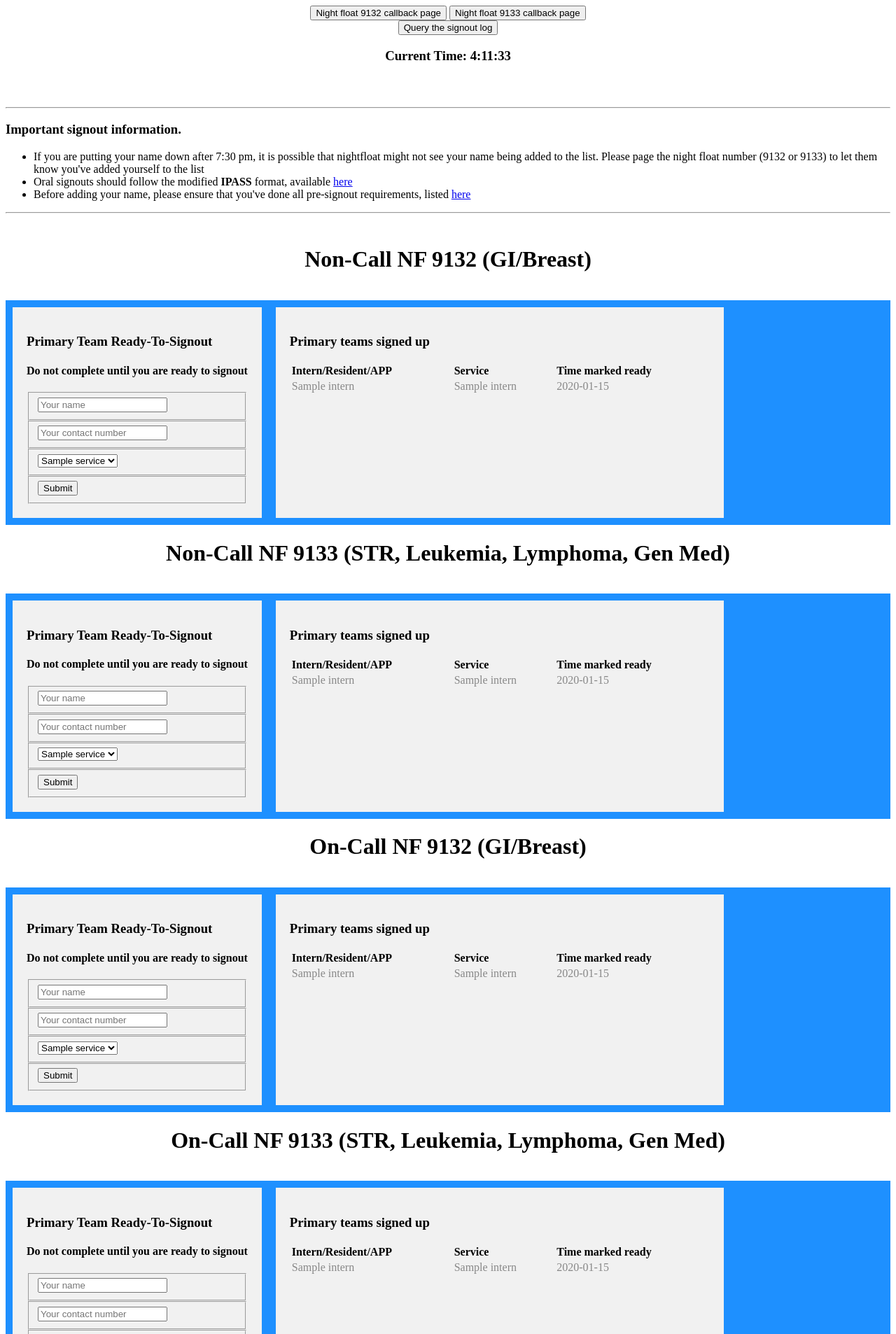
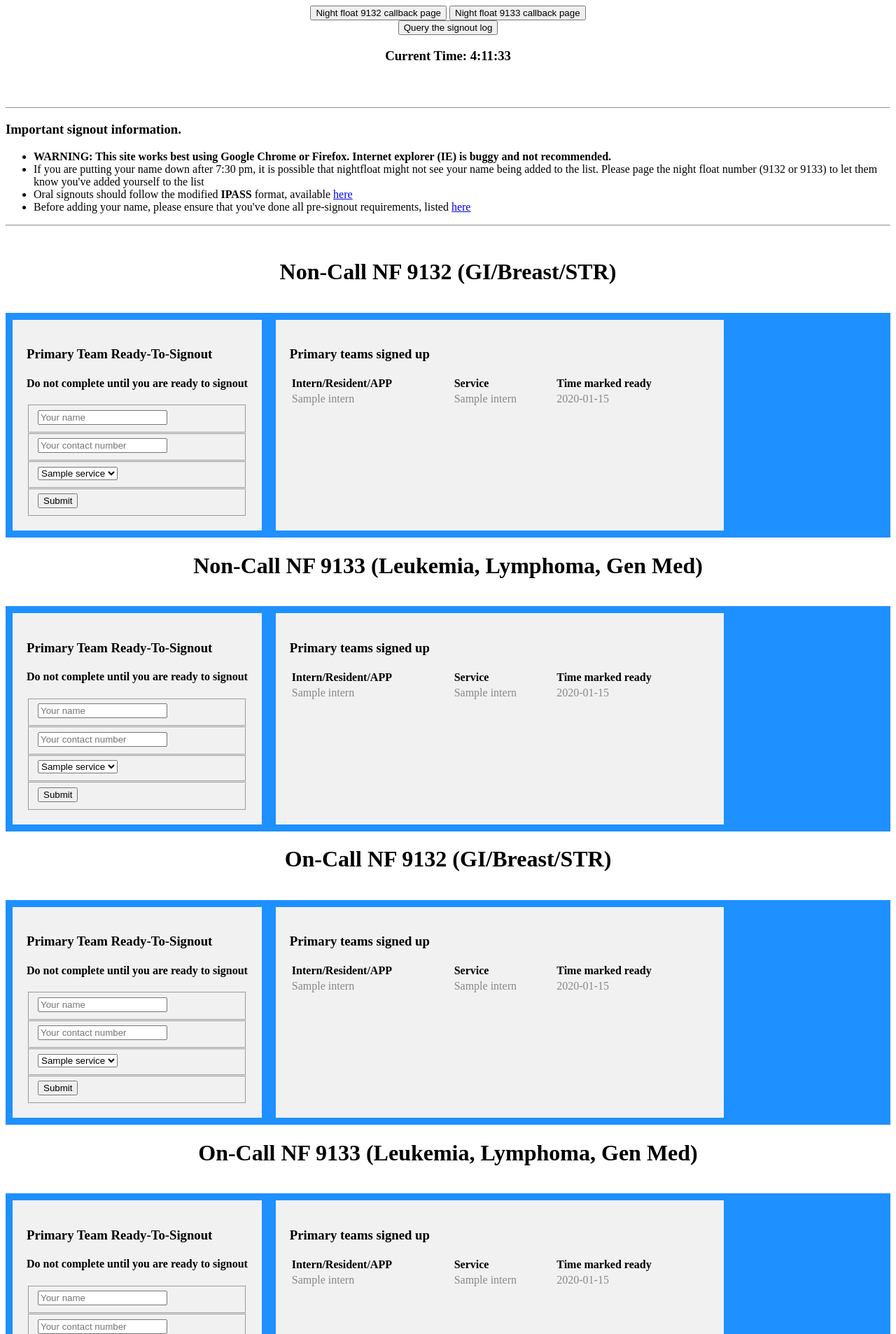
Before and after one commit to rosenbergdm/signout, a Flask app: template templates/submission.html in a window 1280 px wide. Shown: the top 1906 px of the page at 70% size. Run offline with Flask 2, Linux system fonts and the light colour scheme; the template is opened without the code that fills it: most values are stand-ins (such as "Sample title", 1, 10 or a date in 2020); parts of the project's set-up code (start-up, migrations or seed data) failed here and were passed over; some libraries are stand-ins or nearby versions.

Commit message:
Fix to warn best to use chrome (due to reported issue with time falling out of sync)

```diff
--- a/templates/submission.html
+++ b/templates/submission.html
@@ -20,6 +20,7 @@
 <hr>
 <h3>Important signout information.</h3>
 <ul>
+  <li><strong>WARNING: This site works best using Google Chrome or Firefox.  Internet explorer (IE) is buggy and not recommended.</strong></li>
   <li>If you are putting your name down after 7:30 pm, it is possible that nightfloat might not see your name being added to the list.  Please page the night float number (9132 or 9133) to let them know you've added yourself to the list</li>
   <li>Oral signouts should follow the modified <strong>IPASS</strong> format, available <a href="/static/mskcc_ipass.pdf">here</a></li>
   <li>Before adding your name, please ensure that you've done all pre-signout requirements, listed <a href="/static/pre_signout_checklist.pdf">here</a></li>
@@ -28,7 +29,7 @@
 <br>
 
   <!-- NON-CALL SOLID TUMOR -->
-  <center><h1>Non-Call NF 9132 (GI/Breast)</h1></center><br>
+  <center><h1>Non-Call NF 9132 (GI/Breast/STR)</h1></center><br>
     <div class="flex-container">
     <div class="submissionform">
       <form id="signoutready" action="" method="POST">
@@ -76,7 +77,7 @@
   </div>
 
   <!-- NON-CALL LIQUID TUMOR / Gen Med -->
-  <center><h1>Non-Call NF 9133 (STR, Leukemia, Lymphoma, Gen Med)</h1></center><br>
+  <center><h1>Non-Call NF 9133 (Leukemia, Lymphoma, Gen Med)</h1></center><br>
   <div class="flex-container">
     <div class="submissionform">
       <form id="signoutready" action="" method="POST">
@@ -125,7 +126,7 @@
 
 
   <!-- CALL SOLID TUMOR -->
-  <center><h1>On-Call NF 9132 (GI/Breast)</h1></center><br>
+  <center><h1>On-Call NF 9132 (GI/Breast/STR)</h1></center><br>
   <div class="flex-container">
     <div class="submissionform">
       <form id="signoutready" action="" method="POST">
@@ -174,7 +175,7 @@
 
     <!-- CALL LIQUID TUMOR / Gen Med -->
 
-  <h1 align="center">On-Call NF 9133 (STR, Leukemia, Lymphoma, Gen Med)</h1><br>
+  <h1 align="center">On-Call NF 9133 (Leukemia, Lymphoma, Gen Med)</h1><br>
   <div class="flex-container">
     <div class="submissionform">
       <form id="signoutready" action="" method="POST">
--- a/templates/submission_weekend.html
+++ b/templates/submission_weekend.html
@@ -20,6 +20,7 @@
 <hr>
 <h3>Important signout information.</h3>
 <ul>
+  <li><strong>WARNING: This site works best using Google Chrome or Firefox.  Internet explorer (IE) is buggy and not recommended.</strong></li>
   <li>If you are putting your name down after 7:30 pm, it is possible that nightfloat might not see your name being added to the list.  Please page the night float number (9132 or 9133) to let them know you've added yourself to the list</li>
   <li>Oral signouts should follow the modified <strong>IPASS</strong> format, available <a href="/static/mskcc_ipass.pdf">here</a></li>
   <li>Before adding your name, please ensure that you've done all pre-signout requirements, listed <a href="/static/pre_signout_checklist.pdf">here</a></li>
@@ -28,7 +29,7 @@
 <hr>
 <br>
 
-  <center><h1>NF 9132 (GI/Breast)</h1></center><br>
+  <center><h1>NF 9132 (GI/Breast/STR)</h1></center><br>
     <div class="flex-container">
     <div class="submissionform">
       <form id="signoutready" action="" method="POST">
@@ -75,7 +76,7 @@
     </div>
   </div>
 
-  <center><h1>NF 9133 (STR, Leukemia, Lymphoma, Gen Med)</h1></center><br>
+  <center><h1>NF 9133 (Leukemia, Lymphoma, Gen Med)</h1></center><br>
   <div class="flex-container">
     <div class="submissionform">
       <form id="signoutready" action="" method="POST">
```
Also changed, not shown: todo_items.md (+2 -2 lines).
